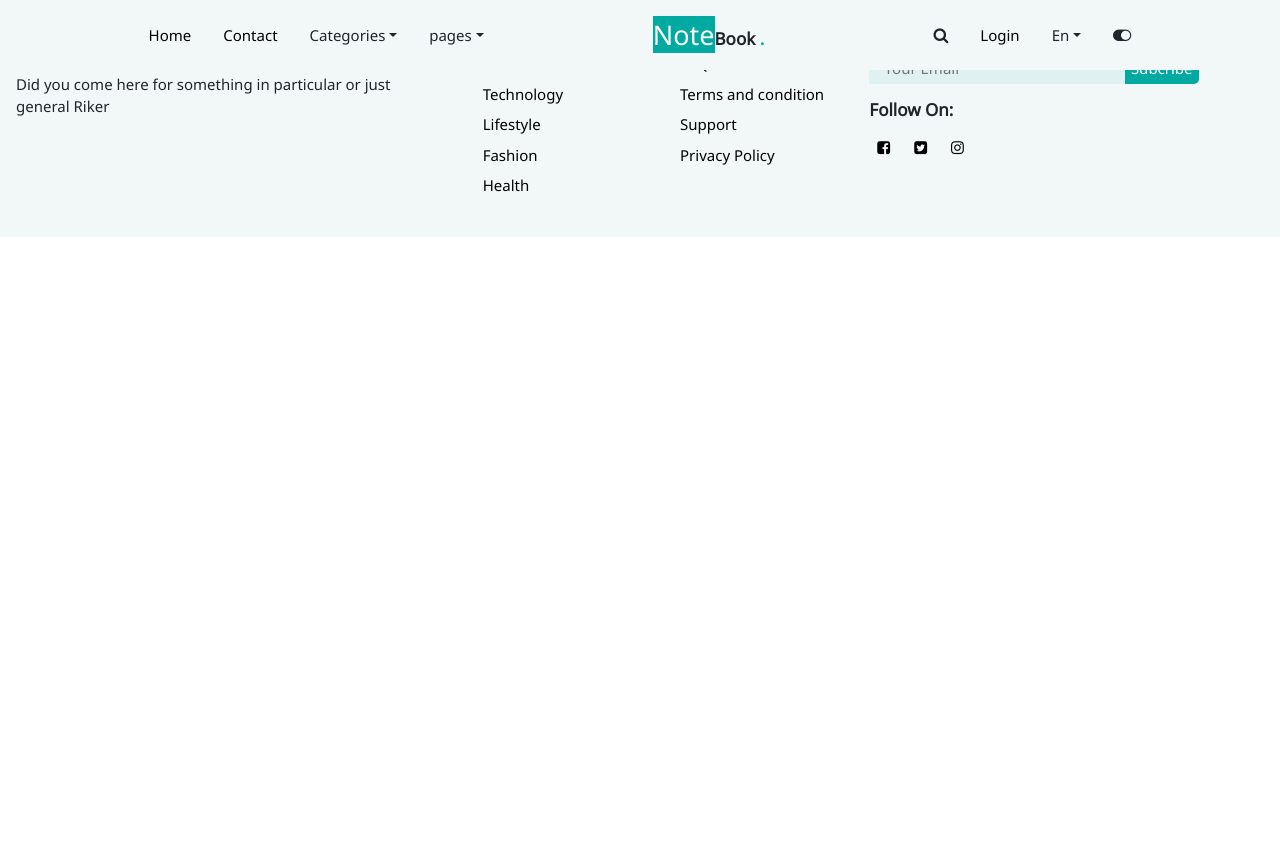
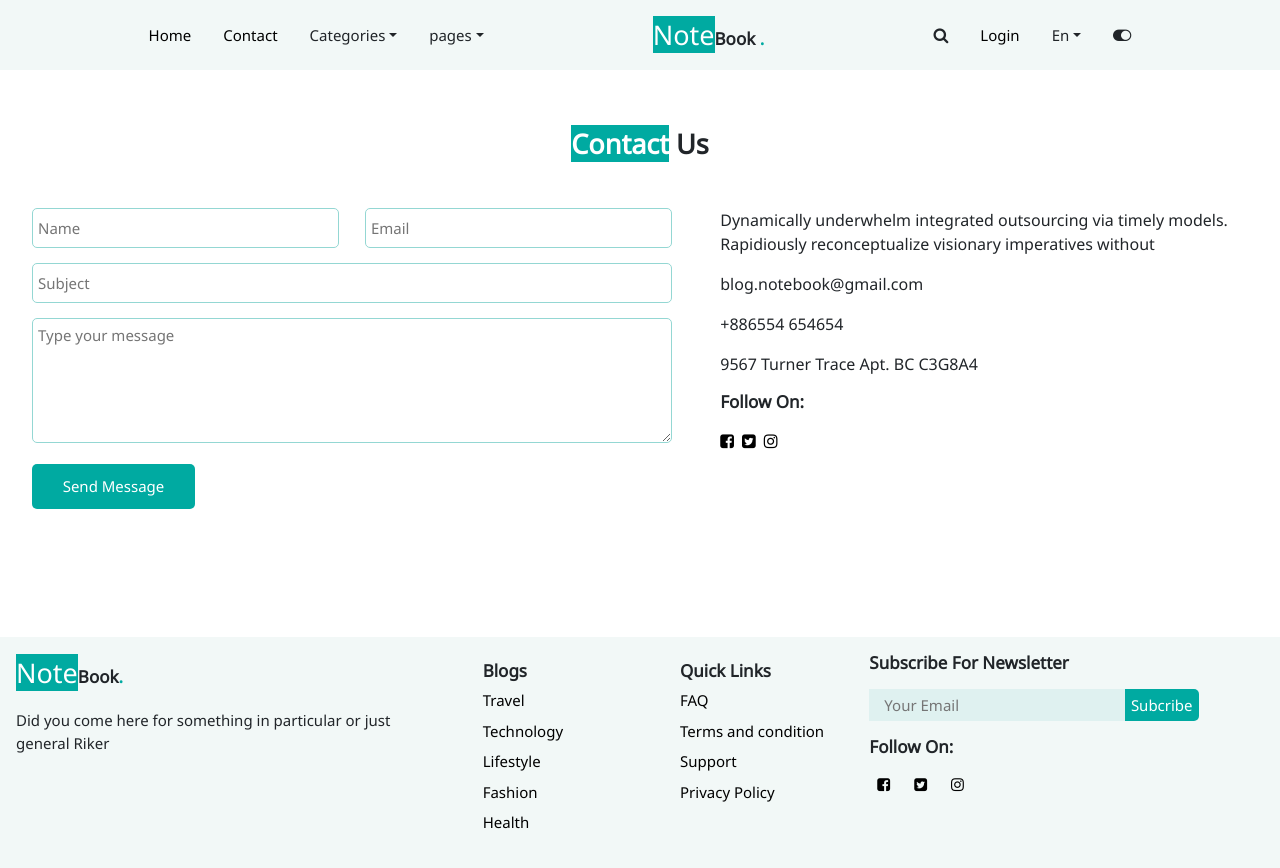
Before and after one commit to NalianAchei2020/blog, a React (Create React App) app: page /contact in a window 1280 px wide. Shown: the top 868 px of the page. Before the commit the page ends 800 px from the top, so only its background shows below. Built offline with nearby package versions, Linux system fonts and the light colour scheme.

Commit message:
add contact

```diff
--- a/src/App.js
+++ b/src/App.js
@@ -8,6 +8,7 @@ import {
 import Navbar from './Components/Navbar';
 import Home from './pages/home';
 import Footer from './Components/footer';
+import Contact from './pages/contact';
 
 function App() {
   return (
@@ -17,6 +18,7 @@ function App() {
         <Router>
           <Routes>
             <Route path="/" element={<Home />} />
+            <Route path="/contact" element={<Contact />} />
           </Routes>
         </Router>
         <Footer />
--- a/src/Sass/pages/contact.scss
+++ b/src/Sass/pages/contact.scss
@@ -0,0 +1,55 @@
+
+.contact-main{
+    width: 100%;
+    height: 100%;
+    padding: 2em;
+    font: 15px;
+    @media(min-width:75em){
+        padding-block: 8em;
+    }
+    article{
+        display: flex;
+        flex-direction: column;
+        width: 100%;
+        gap: 2em;
+       @media(min-width:48em){
+        flex-direction: row;
+        gap: 3em;
+        .name{
+            width: 48%;
+        }
+       .email {
+         width: 48%;
+         margin-left: 4%;
+       }
+       }
+    }
+}
+
+.name,
+.email,
+.subject {
+    width: 100%;
+    margin-bottom: 1em;
+    border: 1px solid #94d7d3;
+    outline: none;
+    font-size: 15px;
+    height: 40px;
+    padding: 5px;
+    border-radius: 5px;
+}
+
+.message{
+    width: 100%;
+    margin-bottom: 1em;
+    border: 1px solid #94d7d3;
+    outline: none;
+    font-size: 15px;
+    padding: 5px;
+    border-radius: 5px;
+
+}
+.btn-contact{
+    width: 163px;
+    height: 45px;
+}
--- a/src/pages/contact.js
+++ b/src/pages/contact.js
@@ -0,0 +1,52 @@
+import React from 'react';
+
+const Contact = () => (
+  <section className="contact-main">
+    <h1 className="mb-5 text-center">
+      <span className="col-title">Contact</span>
+      {' '}
+      us
+    </h1>
+    <article>
+      <div className="contact-row1">
+        <form>
+          <input type="text" name="name" className="name" placeholder="Name" required />
+          <input type="emal" name="email" className="email" placeholder="Email" required />
+          <input type="text" name="subject" className="subject" placeholder="Subject" required />
+          <textarea name="message" className="message" rows={5} cols={50} placeholder="Type your message" />
+          <button type="submit" className="btn-contact">Send Message</button>
+        </form>
+      </div>
+      <div className="contact-row2">
+        <p className="mb-3">
+          Dynamically underwhelm integrated outsourcing
+          via timely models. Rapidiously reconceptualize visionary
+          imperatives without
+        </p>
+        <p className="mb-3">blog.notebook@gmail.com</p>
+        <p className="mb-3">+886554 654654</p>
+        <p className="mb-3">9567 Turner Trace Apt. BC C3G8A4</p>
+        <h5 className="mb-3">Follow on:</h5>
+        <ul className="list-unstyled d-flex flex-row gap-2">
+          <li className="list-item active">
+            <a href="#facebook">
+              <i className="fa fa-facebook-square item" aria-hidden="true" />
+            </a>
+          </li>
+          <li className="list-item">
+            <a href="#twitter">
+              <i className="fa fa-twitter-square item" aria-hidden="true" />
+            </a>
+          </li>
+          <li className="list-item">
+            <a href="#instagram">
+              <i className="fa fa-instagram item" aria-hidden="true" />
+            </a>
+          </li>
+        </ul>
+      </div>
+    </article>
+  </section>
+);
+
+export default Contact;
```
